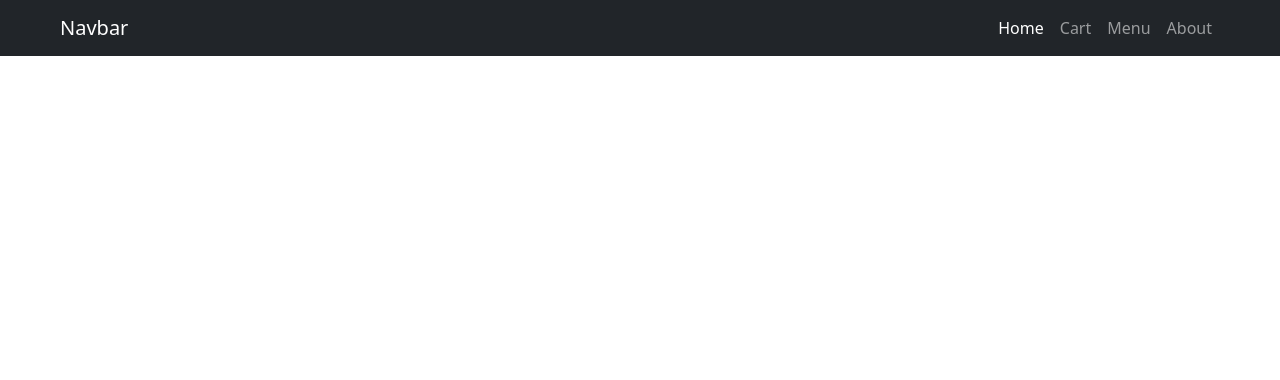
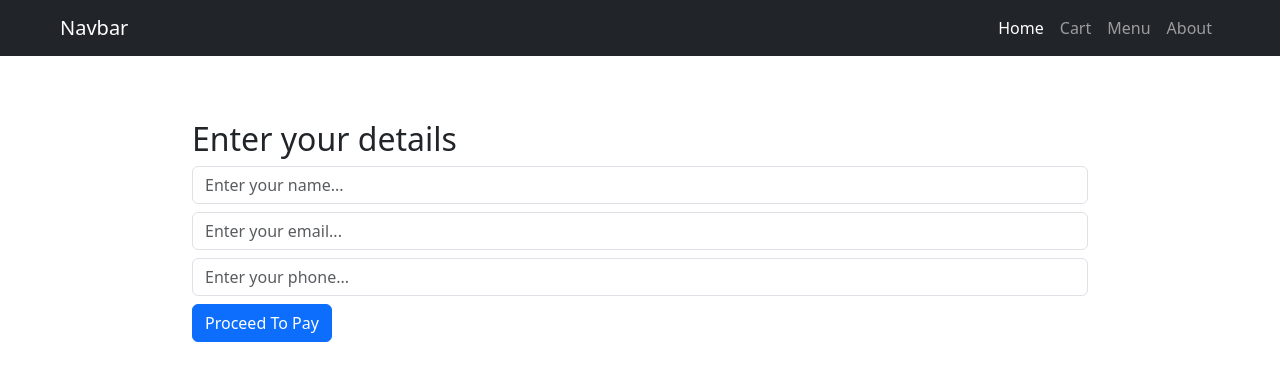
Before and after one commit to rohnshrma/shaurya-learning-react-router-dom, a React (Create React App) app: page /cart/enter_details in a window 1280 px wide. Shown: the top 380 px of the page. Built offline with nearby package versions, Linux system fonts and the light colour scheme.

Commit message:
Add cart item management and user detail entry functionality

```diff
--- a/package.json
+++ b/package.json
@@ -7,6 +7,7 @@
     "cra-template": "1.2.0",
     "react": "^19.0.0",
     "react-dom": "^19.0.0",
+    "react-icons": "^5.5.0",
     "react-router-dom": "^7.1.4",
     "react-scripts": "5.0.1"
   },
--- a/src/App.css
+++ b/src/App.css
@@ -1,3 +1,13 @@
 .menu {
   padding: 4rem 2rem;
 }
+
+.wrapper {
+  width: 70%;
+  margin: 4rem auto;
+}
+
+.cart h2,
+.cart h3 {
+  margin: 0 !important;
+}
--- a/src/App.js
+++ b/src/App.js
@@ -1,13 +1,14 @@
 import { Routes, Route } from "react-router-dom";
 import "bootstrap/dist/css/bootstrap.min.css";
-import Home from "./Pages/Home";
+import Home from "./Pages/Home.js";
 import About from "./Pages/About";
 import Menu from "./Pages/Menu";
 import Cart from "./Pages/Cart";
 import Navbar from "./components/Navbar";
 import dishesData from "./data.js";
 import "./App.css";
-import { useState, useReducer } from "react";
+import { useReducer } from "react";
+import EnterDetails from "./Pages/EnterDetails.js";
 
 const initialState = {
   cartItems: [],
@@ -56,6 +57,11 @@ function App() {
     dispatch({ type: "ADD", payload: itemObj });
   };
 
+  const updatedCartHandler = () => {};
+  const removeFromCartHandler = () => {};
+
+  console.log(cartState);
+
   return (
     <div className="App">
       <Navbar />
@@ -66,8 +72,18 @@ function App() {
           path="/menu"
           element={<Menu dishesData={dishesData} onAdd={addItemsToCart} />}
         />
-        <Route path="/cart" element={<Cart />} />
+        <Route
+          path="/cart"
+          element={
+            <Cart
+              cart={cartState}
+              onUpdate={updatedCartHandler}
+              onRemove={removeFromCartHandler}
+            />
+          }
+        />
         <Route path="/about" element={<About />} />
+        <Route path="/cart/enter_details" element={<EnterDetails />} />
       </Routes>
     </div>
   );
--- a/src/Pages/Cart.js
+++ b/src/Pages/Cart.js
@@ -1,12 +1,47 @@
 import React from "react";
+import CartItem from "../components/CartItem";
+import { useNavigate } from "react-router-dom";
+const Cart = ({ cart, onRemove, onUpdate }) => {
+  const navigate = useNavigate();
 
-const Cart = () => {
   return (
-    <div className="cart container">
-      <div className="row justify-content-center align-items-center flex-column">
-        <div className="col cart-items">Cart</div>
-        <div className="col cart-total">Amount</div>
-      </div>
+    <div className="cart wrapper">
+      {cart.cartItems.length > 0 ? (
+        cart.cartItems.map((itemObj) => (
+          <CartItem
+            item={itemObj}
+            onRemove={onRemove}
+            key={itemObj.id}
+            id={itemObj.id}
+            onUpdate={onUpdate}
+          />
+        ))
+      ) : (
+        <h2 className="text-center">No Items In the Cart</h2>
+      )}
+      {cart.cartItems.length > 0 && (
+        <div className="cart_total py-3">
+          <div className="row justiy-content-between align-items-center">
+            <div className="col-3 col-md-2"></div>
+            <div className="col text-start">
+              <h2>Total :</h2>
+            </div>
+            <div className="col text-center">
+              <h3>₹ {cart.total}</h3>
+            </div>
+            <div className="col text-end">
+              <button
+                className="btn btn-primary"
+                onClick={() => {
+                  navigate("enter_details");
+                }}
+              >
+                Next
+              </button>
+            </div>
+          </div>
+        </div>
+      )}
     </div>
   );
 };
--- /dev/null
+++ b/src/Pages/EnterDetails.js
@@ -0,0 +1,61 @@
+import React, { useReducer } from "react";
+import { useNavigate } from "react-router-dom";
+
+const inititalState = {
+  name: "",
+  email: "",
+  phone: "",
+};
+const reducerFunction = (state, action) => {
+  return { ...state, [action.type]: action.payload };
+};
+
+const EnterDetails = () => {
+  const [state, dispatch] = useReducer(reducerFunction, inititalState);
+  const navigate = useNavigate();
+  const changeHandler = (e) => {
+    dispatch({ type: e.target.name, payload: e.target.value });
+  };
+
+  const submitHandler = (e) => {
+    e.preventDefault();
+    localStorage.setItem("userDetails", JSON.stringify(state));
+    navigate("/payment");
+  };
+
+  return (
+    <div className="wrapper enter_details">
+      <h2>Enter your details</h2>
+
+      <form onSubmit={submitHandler}>
+        <input
+          className="form-control mb-2"
+          type="text"
+          name="name"
+          value={state.name}
+          onChange={changeHandler}
+          placeholder="Enter your name..."
+        />
+        <input
+          className="form-control mb-2"
+          type="text"
+          name="email"
+          value={state.email}
+          onChange={changeHandler}
+          placeholder="Enter your email..."
+        />
+        <input
+          className="form-control mb-2"
+          type="text"
+          name="phone"
+          value={state.phone}
+          onChange={changeHandler}
+          placeholder="Enter your phone..."
+        />
+        <button className="btn btn-block btn-primary">Proceed To Pay</button>
+      </form>
+    </div>
+  );
+};
+
+export default EnterDetails;
--- /dev/null
+++ b/src/components/CartItem.js
@@ -0,0 +1,64 @@
+import React from "react";
+import { FaTrash } from "react-icons/fa";
+
+const CartItem = ({ item, onRemove, onUpdate }) => {
+  return (
+    <div className="row align-items-center border-bottom py-3">
+      {/* Image */}
+      <div className="col-3 col-md-2">
+        <img
+          src={item.imageUrl}
+          alt={item.name}
+          className="img-fluid rounded"
+        />
+      </div>
+
+      {/* Name and Price */}
+      <div className="col-5 col-md-4">
+        <h6 className="mb-1">{item.name}</h6>
+        <p className="text-muted mb-0">₹{item.price.toFixed(2)}</p>
+      </div>
+
+      {/* Quantity Controls */}
+      <div className="col-4 col-md-3 d-flex align-items-center">
+        <button
+          className="btn btn-outline-secondary btn-sm"
+          onClick={() => onUpdate(item.id, -1)}
+          disabled={item.quantity <= 1}
+        >
+          -
+        </button>
+        <input
+          type="text"
+          value={item.quantity}
+          readOnly
+          className="form-control text-center mx-2"
+          style={{ width: "50px" }}
+        />
+        <button
+          className="btn btn-outline-secondary btn-sm"
+          onClick={() => onUpdate(item.id, 1)}
+        >
+          +
+        </button>
+      </div>
+
+      {/* Total Price */}
+      <div className="col-md-2 d-none d-md-block text-end">
+        <strong>₹{(item.price * item.quantity).toFixed(2)}</strong>
+      </div>
+
+      {/* Remove Button */}
+      <div className="col-2 col-md-1 text-end">
+        <button
+          className="btn btn-danger btn-sm"
+          onClick={() => onRemove(item.id)}
+        >
+          <FaTrash />
+        </button>
+      </div>
+    </div>
+  );
+};
+
+export default CartItem;
--- a/src/components/Dish.js
+++ b/src/components/Dish.js
@@ -1,6 +1,9 @@
 import React from "react";
+import { useNavigate } from "react-router-dom";
 
 const Dish = ({ dishObj, onAdd }) => {
+  var navigate = useNavigate();
+
   const addToCartHandler = () => {
     onAdd({
       name: dishObj.name,
@@ -9,6 +12,8 @@ const Dish = ({ dishObj, onAdd }) => {
       price: dishObj.price,
       id: dishObj.id,
     });
+
+    navigate("/cart");
   };
 
   return (
```
Also changed, not shown: 1 other file (tests, documents, lock files or other folders).
